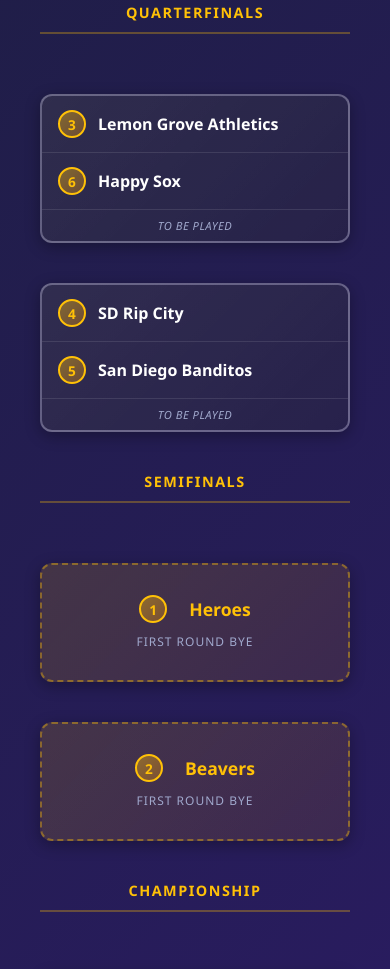
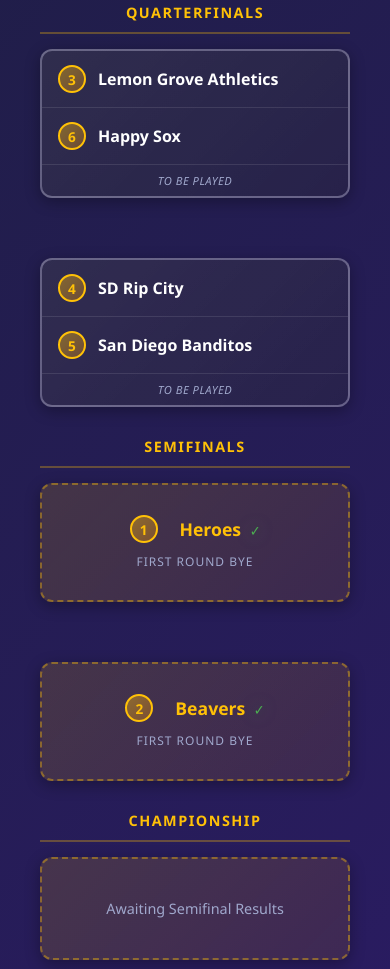
Before and after one commit to doyled-it/sdabl-leaderboard, a plain HTML site: page index.html in a window 390 px wide. Shown: the part 3906-4875 px from the top of the page. Drawn offline with Linux system fonts and the light colour scheme.

Commit message:
Add clinched playoff indicators to bracket and remove connecting lines
- Add green checkmark (✓) next to teams that have clinched playoffs in bracket
- Apply to both matchup teams and BYE teams
- Add bracket-clinched CSS class with green glow effect
- Remove problematic connecting lines between bracket rounds
- Cleaner bracket appearance with better focus on matchups

```diff
--- a/app.js
+++ b/app.js
@@ -184,34 +184,42 @@ function populatePlayoffBracket() {
     const playoffs = season.playoffs || {};
 
     bracket.innerHTML = `
-        <div class="bracket-round">
+        <div class="bracket-column">
             <div class="round-header">Quarterfinals</div>
+            <div class="bracket-games">
                 <div class="matchup">
                     ${createMatchupHTML(playoffTeams[2], playoffTeams[5], playoffs.qf1)}
                     <div class="matchup-status">${playoffs.qf1 ? '' : 'To Be Played'}</div>
                 </div>
+                <div class="bracket-spacer"></div>
                 <div class="matchup">
                     ${createMatchupHTML(playoffTeams[3], playoffTeams[4], playoffs.qf2)}
                     <div class="matchup-status">${playoffs.qf2 ? '' : 'To Be Played'}</div>
                 </div>
             </div>
+        </div>
 
-        <div class="bracket-round semifinals">
+        <div class="bracket-column">
             <div class="round-header">Semifinals</div>
+            <div class="bracket-games">
                 <div class="matchup ${!playoffs.qf1 ? 'bye' : ''}">
                     ${playoffs.qf1 ? createMatchupHTML(playoffTeams[0], playoffs.qf1.winner, playoffs.sf1) : createByeHTML(playoffTeams[0])}
                     ${playoffs.qf1 ? `<div class="matchup-status">${playoffs.sf1 ? '' : 'To Be Played'}</div>` : ''}
                 </div>
+                <div class="bracket-spacer"></div>
                 <div class="matchup ${!playoffs.qf2 ? 'bye' : ''}">
                     ${playoffs.qf2 ? createMatchupHTML(playoffTeams[1], playoffs.qf2.winner, playoffs.sf2) : createByeHTML(playoffTeams[1])}
                     ${playoffs.qf2 ? `<div class="matchup-status">${playoffs.sf2 ? '' : 'To Be Played'}</div>` : ''}
                 </div>
             </div>
+        </div>
 
-        <div class="bracket-round">
+        <div class="bracket-column">
             <div class="round-header">Championship</div>
+            <div class="bracket-games championship-game">
                 <div class="matchup ${!playoffs.sf1 || !playoffs.sf2 ? 'bye' : ''}">
                     ${playoffs.sf1 && playoffs.sf2 ? createMatchupHTML(playoffs.sf1.winner, playoffs.sf2.winner, playoffs.championship) + `<div class="matchup-status">${playoffs.championship ? '' : 'To Be Played'}</div>` : createChampionshipTBD()}
+                </div>
             </div>
         </div>
     `;
@@ -231,26 +239,34 @@ function createMatchupHTML(team1, team2, result) {
     const team1Score = result?.score1 || '';
     const team2Score = result?.score2 || '';
 
+    // Check if teams have clinched playoffs
+    const allTeams = getCurrentTeamsData();
+    const team1Clinched = team1.rank && hasClinchedPlayoff(team1, allTeams) ? ' <span class="bracket-clinched">✓</span>' : '';
+    const team2Clinched = team2.rank && hasClinchedPlayoff(team2, allTeams) ? ' <span class="bracket-clinched">✓</span>' : '';
+
     return `
         <div class="matchup-team ${team1Class}">
             <span class="team-seed">${team1Seed}</span>
-            <span class="team-name-bracket">${team1Name}</span>
+            <span class="team-name-bracket">${team1Name}${team1Clinched}</span>
             ${team1Score ? `<span class="team-score">${team1Score}</span>` : ''}
         </div>
         <div class="matchup-team ${team2Class}">
             <span class="team-seed">${team2Seed}</span>
-            <span class="team-name-bracket">${team2Name}</span>
+            <span class="team-name-bracket">${team2Name}${team2Clinched}</span>
             ${team2Score ? `<span class="team-score">${team2Score}</span>` : ''}
         </div>
     `;
 }
 
 function createByeHTML(team) {
+    const allTeams = getCurrentTeamsData();
+    const clinched = hasClinchedPlayoff(team, allTeams) ? ' <span class="bracket-clinched">✓</span>' : '';
+
     return `
         <div class="bye-label">
             <div class="bye-team-info">
                 <span class="team-seed">${team.rank}</span>
-                <span>${team.name}</span>
+                <span>${team.name}${clinched}</span>
             </div>
             <div class="bye-text">First Round BYE</div>
         </div>
--- a/styles.css
+++ b/styles.css
@@ -437,23 +437,43 @@ body {
 }
 
 .bracket {
-    display: grid;
-    grid-template-columns: 1fr 1fr 1fr;
-    gap: 30px;
-    max-width: 1100px;
+    display: flex;
+    justify-content: center;
+    align-items: center;
+    gap: 40px;
+    max-width: 1200px;
     margin: 0 auto;
     padding: 20px;
-    align-items: center;
 }
 
-.bracket-round {
+.bracket-column {
     display: flex;
     flex-direction: column;
-    gap: 40px;
+    position: relative;
 }
 
-.bracket-round.semifinals {
-    gap: 100px;
+.bracket-games {
+    display: flex;
+    flex-direction: column;
+    justify-content: space-around;
+    min-height: 400px;
+}
+
+.bracket-games.championship-game {
+    justify-content: center;
+    min-height: 400px;
+}
+
+.bracket-spacer {
+    height: 80px;
+}
+
+/* Bracket clinched indicator */
+.bracket-clinched {
+    color: #4CAF50;
+    font-size: 0.9rem;
+    margin-left: 4px;
+    filter: drop-shadow(0 0 8px rgba(76, 175, 80, 0.6));
 }
 
 .round-header {
@@ -469,6 +489,7 @@ body {
 }
 
 .matchup {
+    position: relative;
     background: linear-gradient(135deg, rgba(255,255,255,0.12) 0%, rgba(255,255,255,0.06) 100%);
     border: 2px solid rgba(255,255,255,0.25);
     border-radius: 12px;
@@ -476,6 +497,7 @@ body {
     overflow: hidden;
     transition: all 0.3s ease;
     box-shadow: 0 4px 15px rgba(0, 0, 0, 0.3);
+    width: 280px;
 }
 
 .matchup:hover {
@@ -903,16 +925,38 @@ body {
         grid-template-columns: 1fr;
     }
 
+    /* Mobile bracket - vertical layout */
     .bracket {
-        grid-template-columns: 1fr;
-        gap: 40px;
+        flex-direction: column;
+        gap: 30px;
+        align-items: stretch;
     }
 
-    .bracket-round.semifinals {
-        gap: 40px;
+    .bracket-column {
+        width: 100%;
+    }
+
+    .bracket-games {
+        min-height: auto;
+        gap: 20px;
+    }
+
+    .bracket-games.championship-game {
+        min-height: auto;
+    }
+
+    .bracket-spacer {
+        height: 20px;
+    }
+
+    .matchup {
+        width: 100%;
+        max-width: 400px;
+        margin: 0 auto;
     }
 
     .round-header {
         font-size: 0.9rem;
+        margin-bottom: 15px;
     }
 }
```
Lines whose indentation alone changed are shown as unchanged.
